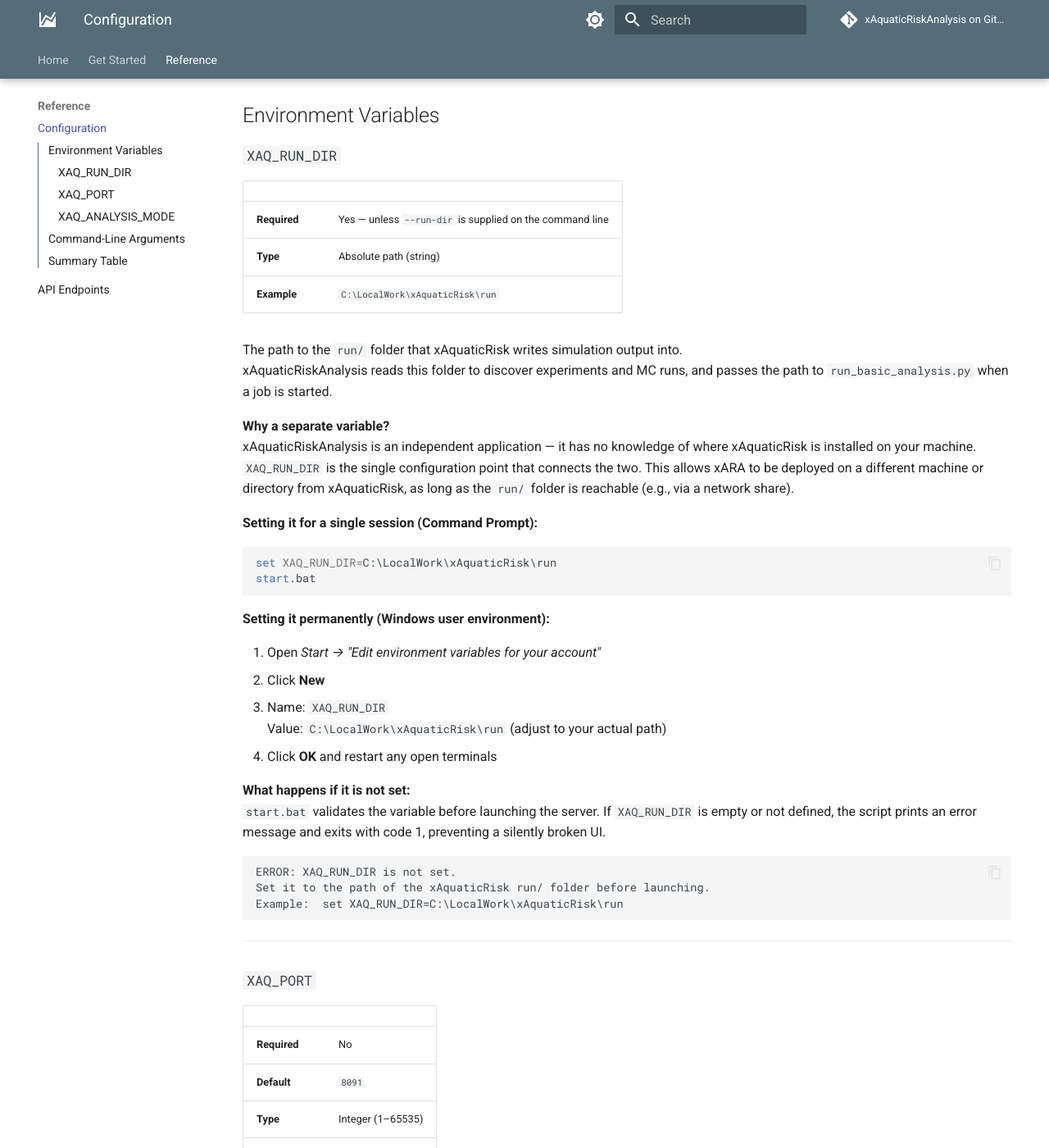
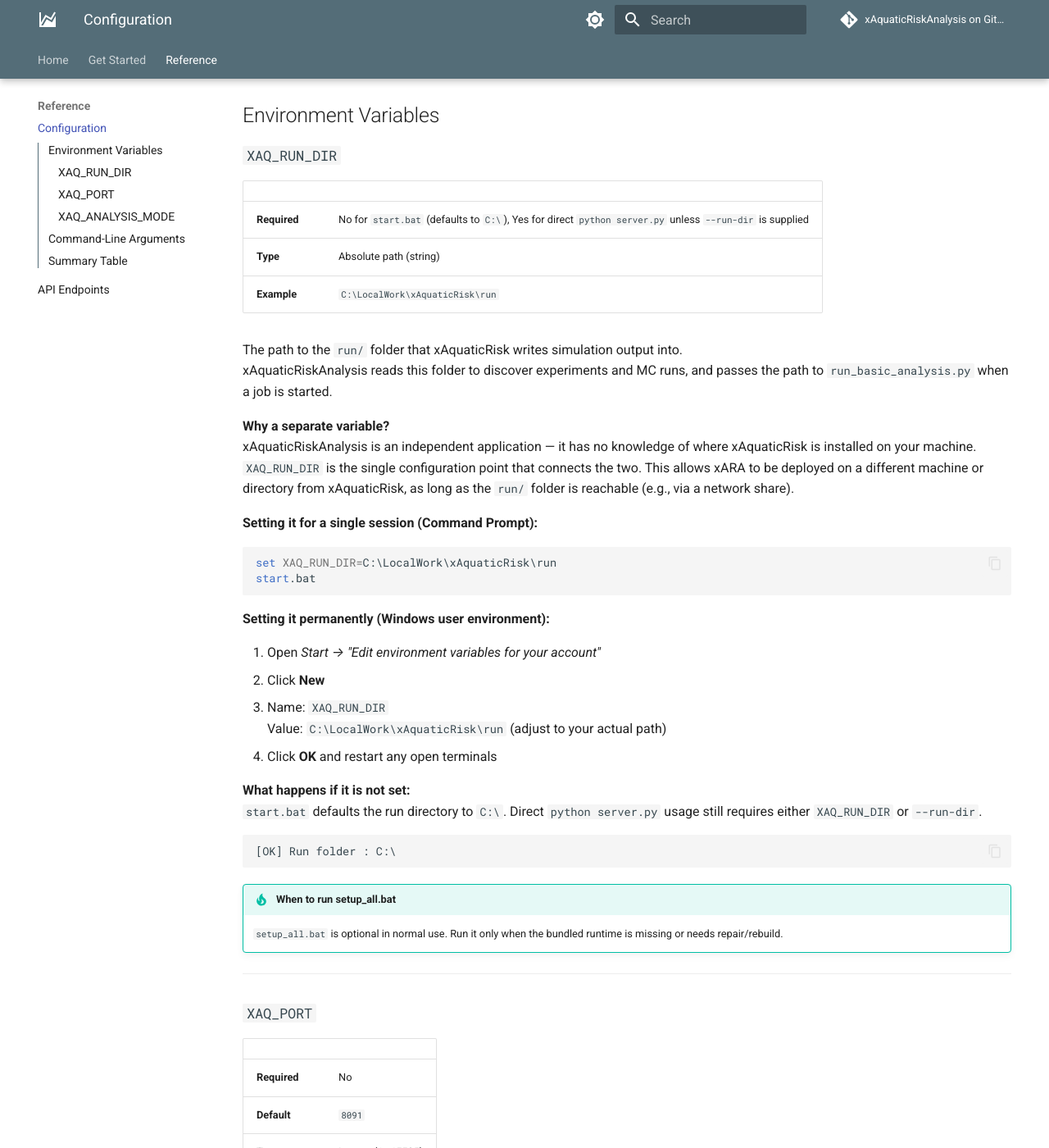
Before and after one commit to xlandscape/xAquaticRiskAnalysis, an MkDocs documentation site: the page built from docs/reference/configuration.md, in a window 1280 px wide and 1400 px high, scrolled down 222 px. Shown: the whole window at 82% size. Built offline with MkDocs 1.6.1 and Material for MkDocs 9.7.7, drawn with Linux system fonts in a browser that asks for light colours; comment, search, counter and statistics services are not loaded; some of the changed text lies outside the part shown.

Commit message:
docs: update startup defaults and clarify setup_all.bat is optional

````diff
--- a/docs/reference/configuration.md
+++ b/docs/reference/configuration.md
@@ -10,7 +10,7 @@ xAquaticRiskAnalysis is configured through **environment variables** and **comma
 
 | | |
 |---|---|
-| **Required** | Yes — unless `--run-dir` is supplied on the command line |
+| **Required** | No for `start.bat` (defaults to `C:\`), Yes for direct `python server.py` unless `--run-dir` is supplied |
 | **Type** | Absolute path (string) |
 | **Example** | `C:\LocalWork\xAquaticRisk\run` |
 
@@ -36,13 +36,15 @@ start.bat
 4. Click **OK** and restart any open terminals
 
 **What happens if it is not set:**
-`start.bat` validates the variable before launching the server. If `XAQ_RUN_DIR` is empty or not defined, the script prints an error message and exits with code 1, preventing a silently broken UI.
+`start.bat` defaults the run directory to `C:\`.
+Direct `python server.py` usage still requires either `XAQ_RUN_DIR` or `--run-dir`.
 
 ```
-ERROR: XAQ_RUN_DIR is not set.
-Set it to the path of the xAquaticRisk run/ folder before launching.
-Example:  set XAQ_RUN_DIR=C:\LocalWork\xAquaticRisk\run
+[OK] Run folder : C:\
 ```
+
+!!! tip "When to run setup_all.bat"
+    `setup_all.bat` is optional in normal use. Run it only when the bundled runtime is missing or needs repair/rebuild.
 
 ---
 
@@ -103,6 +105,6 @@ python server.py --run-dir C:\LocalWork\xAquaticRisk\run --port 9000
 
 | Variable / Argument | Default | Required | Purpose |
 |---|---|---|---|
-| `XAQ_RUN_DIR` / `--run-dir` | *(none)* | **Yes** | Path to shared `run/` folder |
+| `XAQ_RUN_DIR` / `--run-dir` | `C:\` when using `start.bat`; *(none)* for direct `python server.py` | Usually no (`start.bat`), yes for direct server launch unless `--run-dir` is set | Path to shared `run/` folder |
 | `XAQ_PORT` / `--port` | `8091` | No | HTTP server port |
 | `XAQ_ANALYSIS_MODE` | `local` | No | Analysis execution mode |
````
Also changed, not shown: docs/getstarted/getstarted.md (+13 -2 lines).
